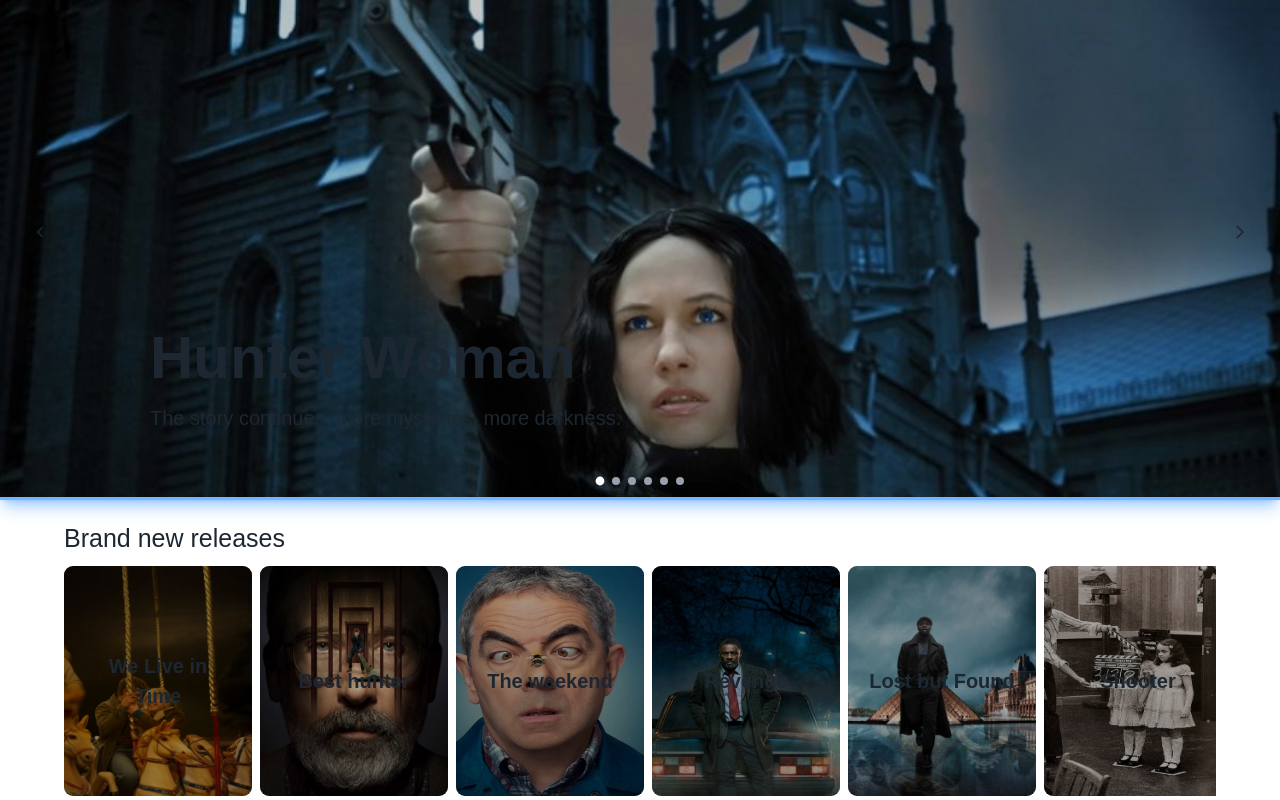
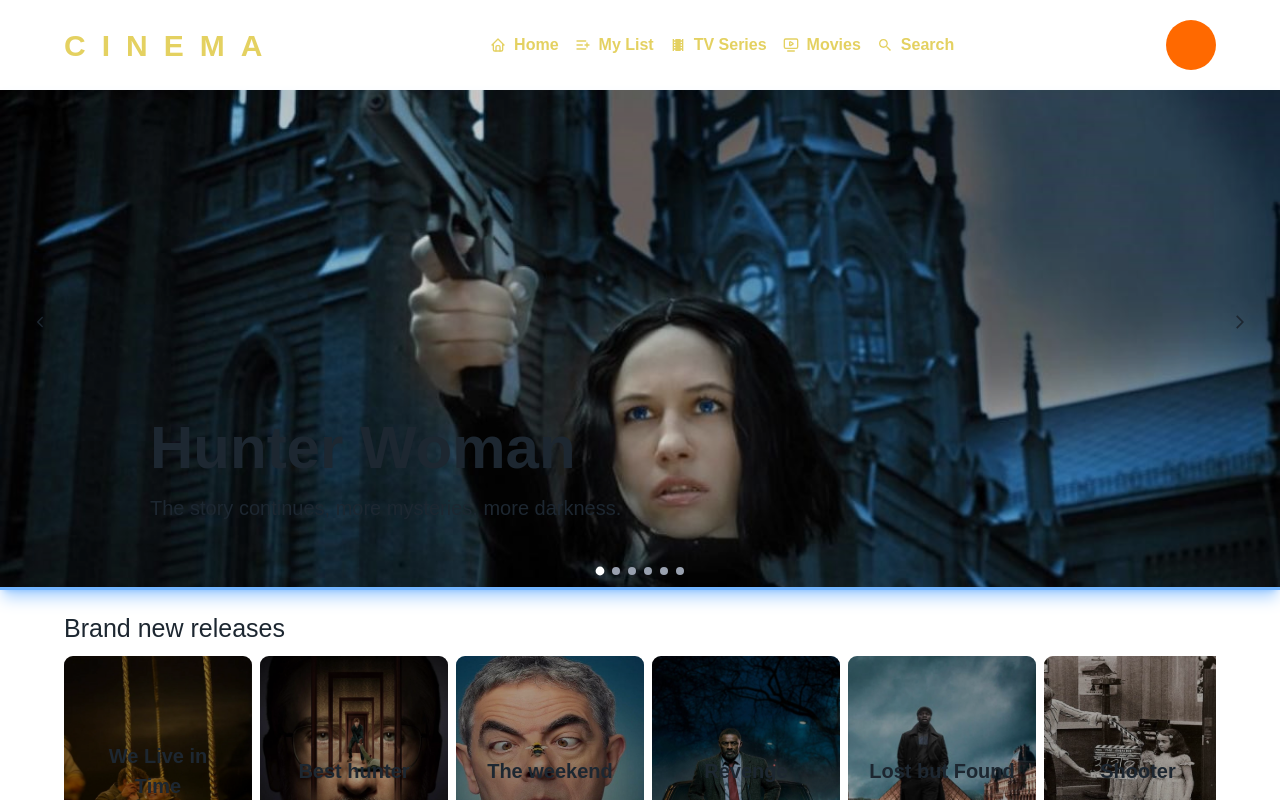
Before and after one commit to Adedejijohn11/movie-website, a Next.js app: page /home in a window 1280 px wide. Shown: the top 800 px of the page. Built offline with nearby package versions, Linux system fonts and the light colour scheme.

Commit message:
made some fexes and minor changes

```diff
--- a/app/home/page.jsx
+++ b/app/home/page.jsx
@@ -9,7 +9,7 @@ import { mainMovieData, similarMovies } from "../../data";
 
 const page = () => {
   return (
-    <div className="min-h-screen h-auto w-full flex flex-col items-center bg-red-00">
+    <div className=" h-auto w-full flex flex-col items-center bg-red-00">
       <Header />
       <div className="h-full w-[90%] mt-5 flex flex-col ">
         {/* MovieCards */}
--- a/app/layout.js
+++ b/app/layout.js
@@ -1,5 +1,6 @@
 import { Geist, Geist_Mono } from "next/font/google";
 import "./globals.css";
+import ConditionalNavbar from "../components/conditionalNavbar";
 
 const geistSans = Geist({
   variable: "--font-geist-sans",
@@ -22,6 +23,7 @@ export default function RootLayout({ children }) {
       <body
         className={`${geistSans.variable} ${geistMono.variable} antialiased`}
       >
+        <ConditionalNavbar />
         {children}
       </body>
     </html>
--- /dev/null
+++ b/components/conditionalNavbar.tsx
@@ -0,0 +1,15 @@
+"use client";
+
+import { usePathname } from "next/navigation";
+import Navbar from "./navbar";
+
+export default function ConditionalNavbar() {
+  const pathname = usePathname();
+
+  // Hide navbar on profile page
+  if (pathname === "/profile" || pathname === "/") {
+    return null;
+  }
+
+  return <Navbar />;
+}
--- a/components/home/header.jsx
+++ b/components/home/header.jsx
@@ -41,7 +41,7 @@ const Header = () => {
 
             {/* Image data */}
             {currentIndex === index && (
-              <div className="absolute bottom-16  left-[40px] md:left-[100px] lg:left-[150px] z-50  slideUp  ">
+              <div className="absolute bottom-16  left-[40px] md:left-[100px] lg:left-[150px] z-40  slideUp  ">
                 <h1 className="text-[25px] md:text-[32px] lg:text-[60px] font-bold">
                   {item.title}
                 </h1>
@@ -56,18 +56,18 @@ const Header = () => {
       {/* Arrows */}
       <div
         onClick={handleLeftSlide}
-        className="absolute top-[60%] md:top-[48%] lg:top-[45%] left-3 md:left-5 lg:left-8 z-50"
+        className="absolute top-[60%] md:top-[48%] lg:top-[45%] left-3 md:left-5 lg:left-8 z-40"
       >
         <IoIosArrowBack />
       </div>
       <div
         onClick={handleRightSlide}
-        className="absolute top-[60%] md:top-[48%] lg:top-[45%] right-3 md:right-5 lg:right-8 z-50"
+        className="absolute top-[60%] md:top-[48%] lg:top-[45%] right-3 md:right-5 lg:right-8 z-40"
       >
         <MdArrowForwardIos />
       </div>
       {/* Dots */}
-      <div className="absolute bottom-3 w-full flex justify-center space-x-2 z-50">
+      <div className="absolute bottom-3 w-full flex justify-center space-x-2 z-40">
         {headerData.map((dot, dotindex) => (
           <div
             key={dotindex}
--- a/components/movies/mainSection.jsx
+++ b/components/movies/mainSection.jsx
@@ -3,11 +3,14 @@ import React from "react";
 const MainSection = ({ data }) => {
   return (
     <div className="h-full w-full flex flex-col bg-red-500">
-      <h1 className="text-[16px] md:text-[20px] lg:text-[25px]">
+      <h1 className="text-[16px] md:text-[20px] lg:text-[25px] pl-[20px] ">
         Brand new releases
       </h1>
 
-      <div className="h-full w-full mt-2 gap-2 lg:gap-10 grid grid-cols-3 md:grid-cols-4 lg:grid-cols-7 bg-amber-300">
+      <div
+        className="h-full w-full mt-2 gap-2 lg:gap-10 grid grid-cols-3 md:grid-cols-4
+      lg:grid-cols-[repeat(auto-fit,minmax(200px,1fr))] place-items-center bg-amber-300"
+      >
         {data.map((item) => (
           <div
             key={item.id}
--- /dev/null
+++ b/components/navbar.jsx
@@ -0,0 +1,105 @@
+import { useState } from "react";
+import { TbHome } from "react-icons/tb";
+import { LuListPlus } from "react-icons/lu";
+import { MdLocalMovies } from "react-icons/md";
+import { LuTvMinimalPlay } from "react-icons/lu";
+import { IoMdSearch } from "react-icons/io";
+import { HiMenuAlt3 } from "react-icons/hi";
+import { IoClose } from "react-icons/io5";
+
+const Navbar = () => {
+  const [isMenuOpen, setIsMenuOpen] = useState(false);
+
+  const toggleMenu = () => {
+    setIsMenuOpen(!isMenuOpen);
+  };
+
+  const navigationItems = [
+    { href: "/", icon: TbHome, label: "Home" },
+    { href: "/", icon: LuListPlus, label: "My List" },
+    { href: "/", icon: MdLocalMovies, label: "TV Series" },
+    { href: "/", icon: LuTvMinimalPlay, label: "Movies" },
+    { href: "/", icon: IoMdSearch, label: "Search" },
+  ];
+
+  return (
+    <>
+      <div className="h-[90px] w-full flex flex-row items-center justify-between bg-background px-[5%] relative">
+        {/* Logo */}
+        <h1 className="text-highlight text-center text-[24px] md:text-[30px] tracking-[8px] md:tracking-[16px] font-bold">
+          CINEMA
+        </h1>
+
+        {/* Desktop Navigation */}
+        <div className="hidden lg:flex flex-row items-center gap-4">
+          {navigationItems.map((item, index) => {
+            const IconComponent = item.icon;
+            return (
+              <a
+                key={index}
+                href={item.href}
+                className="flex flex-row items-center text-highlight text-[16px] font-semibold hover:text-orange-500 transition-colors"
+              >
+                <span className="mr-[8px]">
+                  <IconComponent />
+                </span>
+                {item.label}
+              </a>
+            );
+          })}
+        </div>
+
+        {/* Right side - Profile and Mobile Menu Button */}
+        <div className="flex items-center gap-4">
+          {/* Profile Avatar */}
+          <div className="h-[40px] w-[40px] md:h-[50px] md:w-[50px] rounded-full bg-orange-500" />
+
+          {/* Mobile Menu Button */}
+          <button
+            onClick={toggleMenu}
+            className="lg:hidden text-highlight text-[24px] hover:text-orange-500 transition-colors"
+            aria-label="Toggle menu"
+          >
+            {isMenuOpen ? <IoClose /> : <HiMenuAlt3 />}
+          </button>
+        </div>
+      </div>
+
+      {/* Mobile Menu Overlay */}
+      {isMenuOpen && (
+        <div
+          className="lg:hidden fixed inset-0 bg-black/20 bg-opacity-50 z-40"
+          onClick={toggleMenu}
+        />
+      )}
+
+      {/* Mobile Menu */}
+      <div
+        className={`lg:hidden fixed top-[90px] right-0 h-[calc(100vh-90px)] w-[280px] bg-background border-l border-gray-800 transform transition-transform duration-300 ease-in-out z-50 ${
+          isMenuOpen ? "translate-x-0" : "translate-x-full"
+        }`}
+      >
+        <div className="flex flex-col p-6 space-y-6">
+          {navigationItems.map((item, index) => {
+            const IconComponent = item.icon;
+            return (
+              <a
+                key={index}
+                href={item.href}
+                onClick={toggleMenu}
+                className="flex flex-row items-center text-highlight text-[18px] font-semibold hover:text-orange-500 transition-colors py-2"
+              >
+                <span className="mr-[12px] text-[20px]">
+                  <IconComponent />
+                </span>
+                {item.label}
+              </a>
+            );
+          })}
+        </div>
+      </div>
+    </>
+  );
+};
+
+export default Navbar;
```
Also changed, not shown: 1 other file (tests, documents, lock files or other folders).
